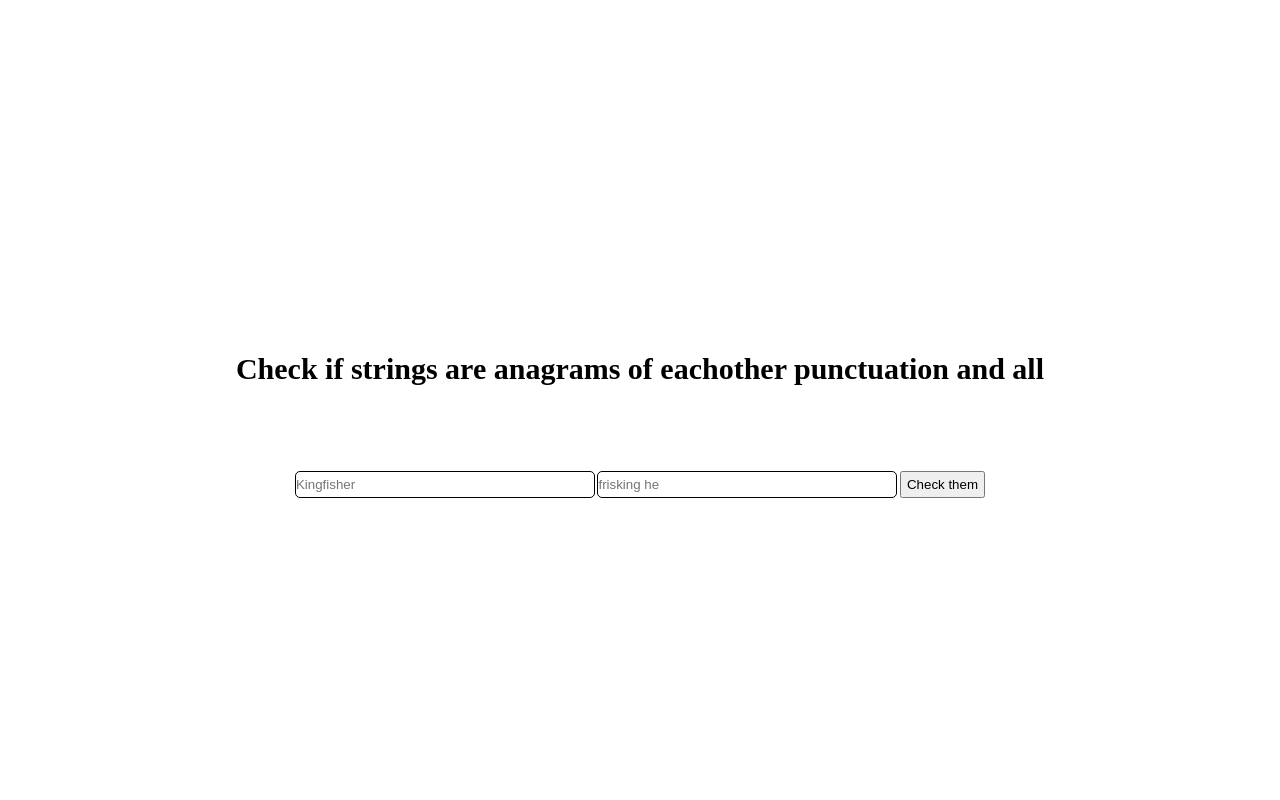
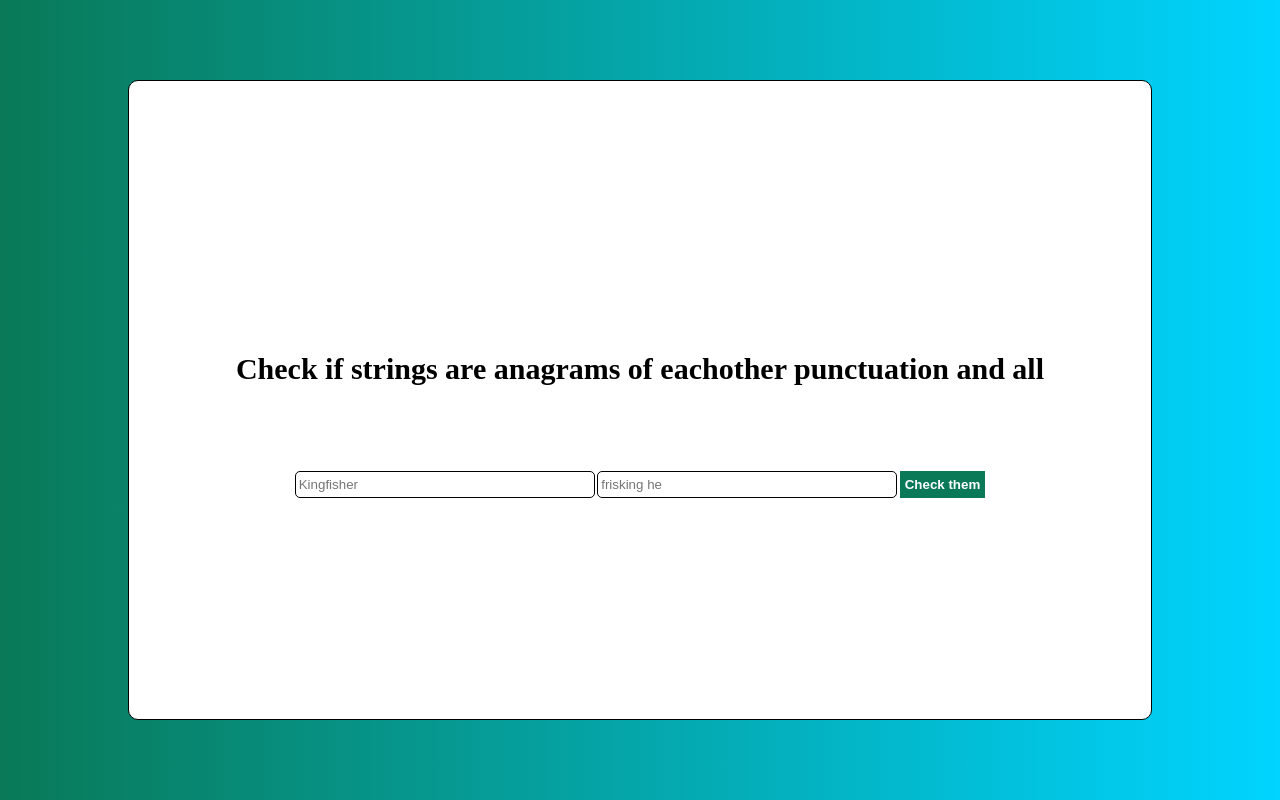
Before and after one commit to Murfy-uk/challenges, a plain HTML site: page anagram/index.html in a window 1280 px wide. Drawn offline with Linux system fonts and the light colour scheme.

Commit message:
added background and styling to anagram html file

```diff
--- a/anagram/anagram.js
+++ b/anagram/anagram.js
@@ -44,6 +44,10 @@ function myFunction() {
 
 
     const [result, msg] = anagramChecker(string1, string2);
+
+    if (result === true) {
+        console.log('yeah baby')
+    }
     document.getElementById('results').innerHTML = `result = ${result} > ${msg}`;
 
 
--- a/anagram/index.html
+++ b/anagram/index.html
@@ -11,6 +11,7 @@
 
 <body>
     <div class="container">
+        <div class="hero">
 
             <h1>Check if strings are anagrams of eachother punctuation and all</h1>
             <div id="results">
@@ -22,6 +23,7 @@
                 <button class="btn" type="submit">Check them</button>
             </form>
         </div>
+    </div>
     <script src="anagram.js"></script>
 </body>
 
--- a/anagram/style.css
+++ b/anagram/style.css
@@ -11,11 +11,23 @@ html {
     font-size: 62.5%; /* 1rem = 10px, 10px/16px = 62.5% */
     }
 
-/* container defines the overall layout FROM 320PX WIDTH */
-.container {
-        height: 100vh;
+.container{
 
+    display: flex;
+    height: 100vh;
+    align-items: center;
+    justify-content: center;
+    background: rgb(2,0,36);
+    background: linear-gradient(90deg, rgba(2,0,36,1) 0%, rgba(9,121,87,1) 0%, rgba(0,212,255,1) 100%);
+}
+
+.hero {
+        height: 80vh;
+        border: solid 0.5px #000;
+        border-radius: 10px;
+        background-color: white;
         display: flex;
+        width: 80%;
         flex-direction: column;
         align-items: center;
         justify-content: center;
@@ -35,6 +47,7 @@ html {
     }
     input {
         width: 30rem;
+        padding: 0.3rem;
         height: 2.75rem;
         border: .2px solid;
         border-radius: 0.5rem;
@@ -43,6 +56,12 @@ html {
     .btn {
         height: 2.75rem;
         padding: 0 0.5rem;
+        background: rgb(2,0,36);
+        border: 0;
+        color: #fff;
+        font-weight: bold;
+    // background: linear-gradient(90deg, rgba(2,0,36,1) 0%, rgba(9,121,87,1) 0%, rgba(0,212,255,1) 100%);
+    background-color: rgba(9,121,87,1);
     }
 
     #results {
```
Lines whose indentation alone changed are shown as unchanged.
